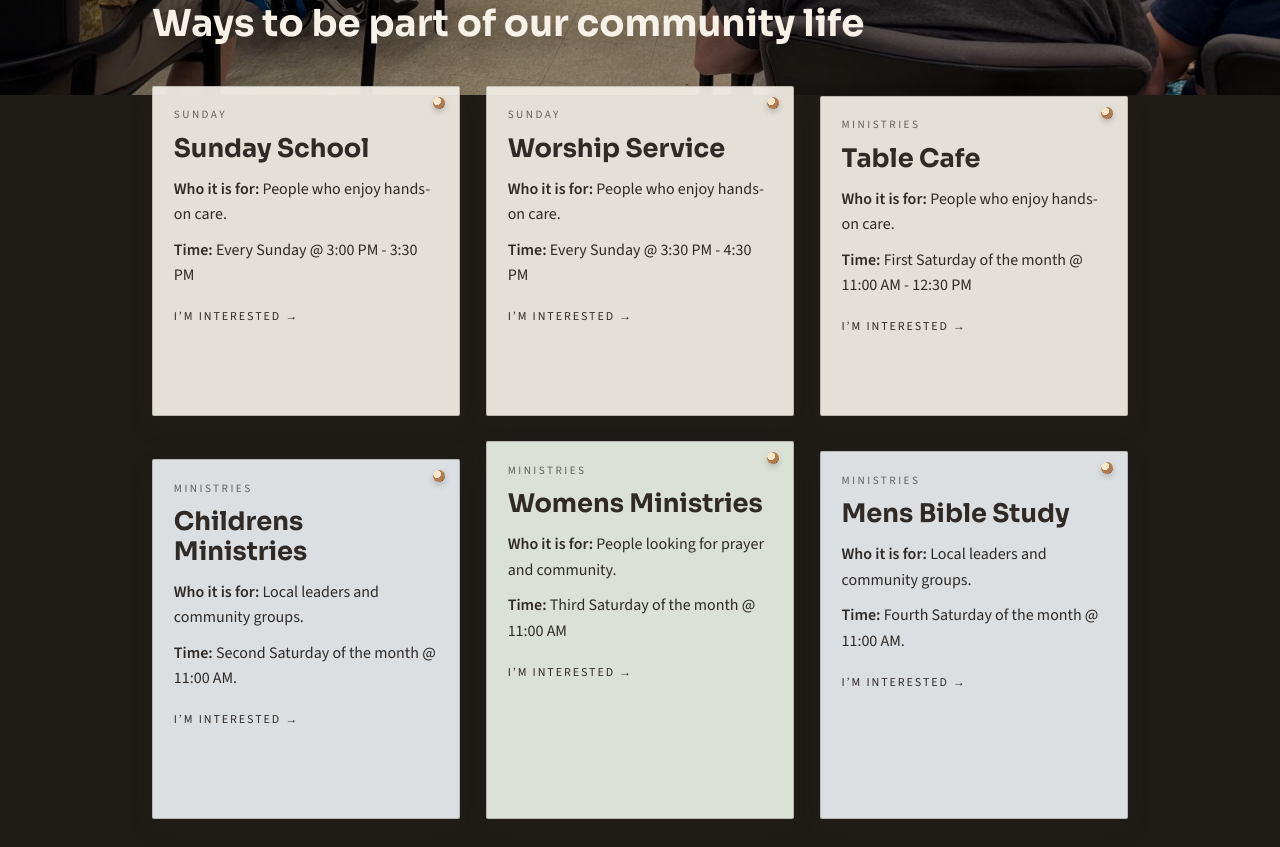
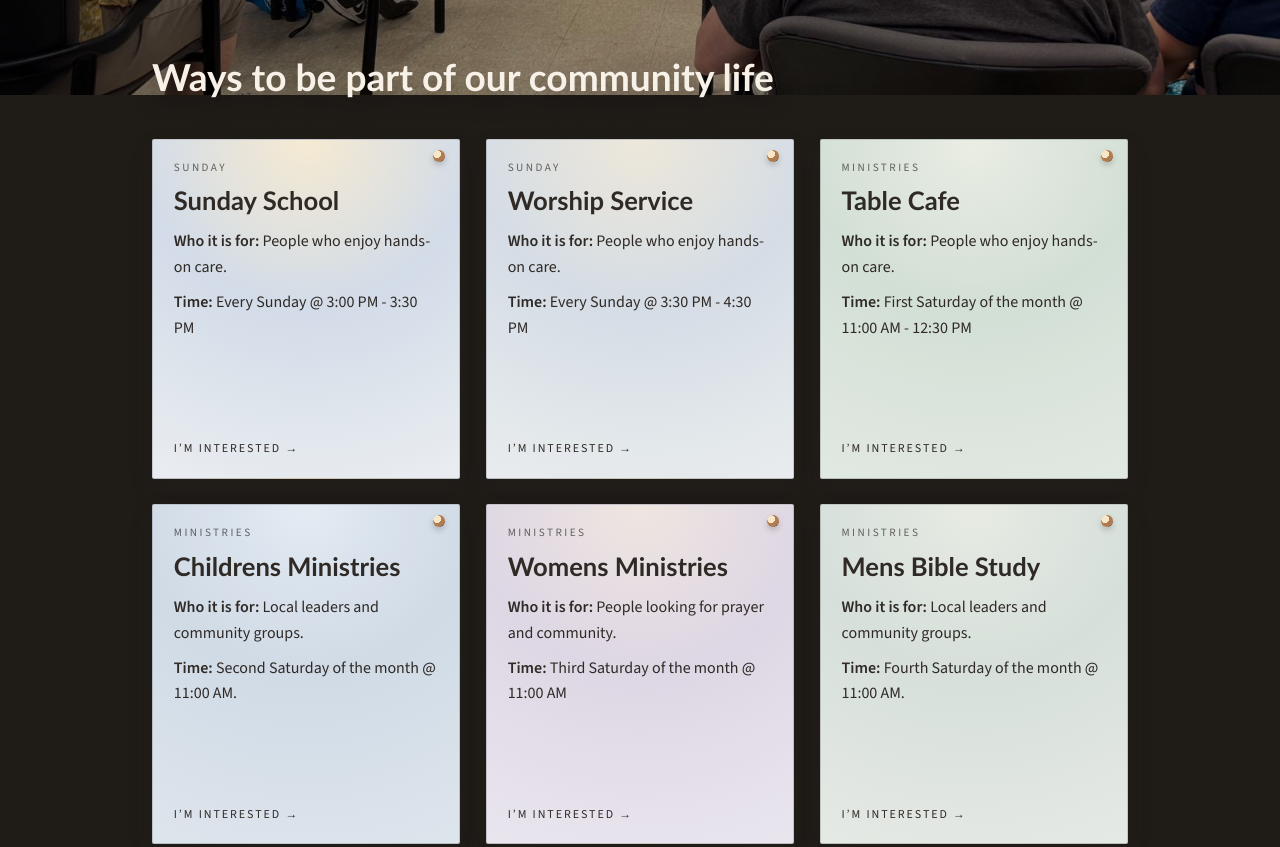
Before and after one commit to elevin01/ChurchWB, a plain HTML site: page get-involved/index.html in a window 1280 px wide. Shown: the part 705-1552 px from the top of the page. Drawn offline with nearby package versions, Linux system fonts and the light colour scheme.

Commit message:
Enhance site branding and content across multiple pages

```diff
--- a/assets/styles.css
+++ b/assets/styles.css
@@ -10,7 +10,7 @@
   --radius-lg: 24px;
   --radius-md: 16px;
   --max-width: 1600px;
-  --font-heading: "Sora", sans-serif;
+  --font-heading: "Optima", sans-serif;
   --font-body: "Source Sans 3", sans-serif;
   --font-serif: "Cormorant Garamond", serif;
 }
@@ -123,9 +123,26 @@ main {
 
 .logo {
   font-family: var(--font-heading);
-  font-size: 1.15rem;
+  font-size: 2.4rem;
   font-weight: 700;
   letter-spacing: 0.01em;
+  display: block;
+}
+
+.logo-stack {
+  display: flex;
+  flex-direction: column;
+  align-items: flex-start;
+  gap: 0.25rem;
+}
+
+.logo-tagline {
+  font-family: Optima, sans-serif;
+  font-size: 1rem;
+  font-weight: 500;
+  letter-spacing: 0.02em;
+  color: inherit;
+  opacity: 0.85;
 }
 
 .site-nav {
@@ -598,6 +615,7 @@ body.page-immersive {
 }
 
 .home-screen .logo,
+.home-screen .logo-tagline,
 .home-screen .site-nav a {
   color: #f7f1e8;
 }
@@ -628,6 +646,7 @@ body.page-immersive {
 }
 
 .page-immersive .logo,
+.page-immersive .logo-tagline,
 .page-immersive .site-nav a {
   color: #f7f1e8;
 }
@@ -835,30 +854,55 @@ body.page-immersive {
   display: grid;
   gap: 1.6rem;
   grid-template-columns: repeat(auto-fit, minmax(240px, 1fr));
+  grid-auto-rows: 1fr;
   margin-top: 2.5rem;
 }
 
 .flyer-card {
-  background: rgba(248, 245, 238, 0.92);
-  border: 1px solid rgba(47, 42, 38, 0.22);
+  --flyer-bg: radial-gradient(
+    circle at top,
+    rgba(255, 243, 218, 0.96) 0%,
+    rgba(230, 241, 255, 0.9) 45%,
+    rgba(247, 251, 255, 0.94) 100%
+  );
+  background: var(--flyer-bg);
+  border: 1px solid rgba(47, 42, 38, 0.18);
   border-radius: 2px;
   padding: 1.2rem 1.3rem;
   box-shadow: 0 10px 22px rgba(47, 42, 38, 0.18);
   color: var(--color-ink);
   position: relative;
   text-shadow: none;
+  min-height: clamp(260px, 28vw, 340px);
+  display: flex;
+  flex-direction: column;
 }
 
 .flyer-card--stone {
-  background: rgba(246, 241, 233, 0.92);
+  --flyer-bg: radial-gradient(
+    circle at top,
+    rgba(255, 242, 224, 0.96) 0%,
+    rgba(243, 231, 213, 0.92) 45%,
+    rgba(237, 225, 208, 0.9) 100%
+  );
 }
 
 .flyer-card--sage {
-  background: rgba(237, 242, 233, 0.92);
+  --flyer-bg: radial-gradient(
+    circle at top,
+    rgba(239, 247, 237, 0.96) 0%,
+    rgba(224, 238, 228, 0.92) 45%,
+    rgba(214, 228, 219, 0.9) 100%
+  );
 }
 
 .flyer-card--mist {
-  background: rgba(237, 240, 245, 0.92);
+  --flyer-bg: radial-gradient(
+    circle at top,
+    rgba(235, 244, 252, 0.96) 0%,
+    rgba(223, 233, 246, 0.92) 45%,
+    rgba(214, 224, 238, 0.9) 100%
+  );
 }
 
 .flyer-card h3 {
@@ -886,7 +930,7 @@ body.page-immersive {
   letter-spacing: 0.16em;
   font-size: 0.75rem;
   display: inline-block;
-  margin-top: 0.6rem;
+  margin-top: auto;
 }
 
 .flyer-card:hover,
@@ -915,24 +959,64 @@ body.page-immersive {
   text-decoration: underline;
 }
 
-.flyer-card:nth-child(3n) {
-  margin-top: 10px;
-}
-
-.flyer-card:nth-child(4n) {
-  margin-top: 18px;
-}
-
-.flyer-card--tall {
-  min-height: 320px;
-}
-
-.flyer-card--short {
-  min-height: 220px;
-}
-
+.flyer-card:nth-child(6n + 1) {
+  --flyer-bg: radial-gradient(
+    circle at top,
+    rgba(255, 243, 218, 0.96) 0%,
+    rgba(230, 241, 255, 0.9) 45%,
+    rgba(247, 251, 255, 0.94) 100%
+  );
+}
+
+.flyer-card:nth-child(6n + 2) {
+  --flyer-bg: radial-gradient(
+    circle at top,
+    rgba(246, 240, 226, 0.96) 0%,
+    rgba(233, 242, 252, 0.9) 45%,
+    rgba(246, 250, 252, 0.94) 100%
+  );
+}
+
+.flyer-card:nth-child(6n + 3) {
+  --flyer-bg: radial-gradient(
+    circle at top,
+    rgba(243, 246, 236, 0.96) 0%,
+    rgba(226, 240, 230, 0.92) 45%,
+    rgba(238, 246, 240, 0.94) 100%
+  );
+}
+
+.flyer-card:nth-child(6n + 4) {
+  --flyer-bg: radial-gradient(
+    circle at top,
+    rgba(236, 244, 252, 0.96) 0%,
+    rgba(223, 235, 248, 0.92) 45%,
+    rgba(234, 242, 250, 0.94) 100%
+  );
+}
+
+.flyer-card:nth-child(6n + 5) {
+  --flyer-bg: radial-gradient(
+    circle at top,
+    rgba(248, 238, 232, 0.96) 0%,
+    rgba(238, 231, 247, 0.92) 45%,
+    rgba(246, 243, 252, 0.94) 100%
+  );
+}
+
+.flyer-card:nth-child(6n + 6) {
+  --flyer-bg: radial-gradient(
+    circle at top,
+    rgba(240, 244, 235, 0.96) 0%,
+    rgba(230, 240, 236, 0.92) 45%,
+    rgba(242, 247, 242, 0.94) 100%
+  );
+}
+
+.flyer-card--tall,
+.flyer-card--short,
 .flyer-card--long {
-  min-height: 360px;
+  min-height: clamp(260px, 28vw, 340px);
 }
 
 .conversation {
--- a/get-involved/index.html
+++ b/get-involved/index.html
@@ -28,7 +28,10 @@
     </div>
     <header class="site-header">
       <div class="header-inner">
-        <a class="logo" href="/">International Gospel Church New York City</a>
+        <div class="logo-stack">
+          <a class="logo" href="/">International Gospel Church New York City</a>
+          <span class="logo-tagline">Journeying together in following Jesus</span>
+        </div>
         <button class="nav-toggle" aria-expanded="false" aria-controls="site-nav">Menu</button>
         <nav id="site-nav" class="site-nav" aria-label="Main navigation">
           <a href="/">Home</a>
@@ -44,10 +47,11 @@
       <section class="page-hero">
         <div class="container page-hero__content">
           <p class="eyebrow">Join Us</p>
-          <h1>Join the work that keeps us present.</h1>
+          <!-- <h1>Join the work that keeps us present.</h1> -->
           <p>
-            There is room for every kind of helper. Whether you can serve weekly or once in a while, we
-            will walk with you and help you find your place.
+            IGC NYC is a community that is being continually shaped by the Holy Spirit. We meet near Middletown Road (1621 Pilgrim Ave) in the Bronx to worship God, study Scripture, learn and grow in faith together, love our neighbors, nurture friendships, and serve our community.
+           </p>
+          <p>Our shared life is formed through ongoing rhythms of worship, learning, prayer, breaking of bread, fellowship, generosity and witness.
           </p>
           <div class="hero-actions">
             <a class="btn light" href="#board">Find your place →</a>
```
Also changed, not shown: about/index.html (+15 -8 lines), give/index.html (+11 -2 lines), index.html (+10 -3 lines), need-help/index.html (+4 -1 lines), promise-verse/index.html (+1 -1 lines), promise-verses/index.html (+1 -1 lines).
